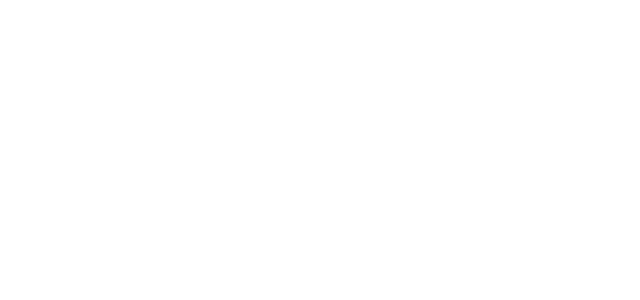
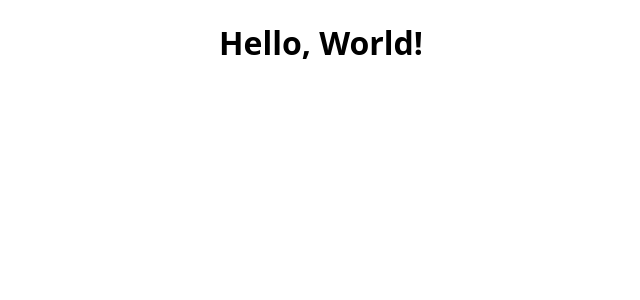
Before and after one commit to hakula139/vue-ts-app-template, a Vue app: page / in a window 1280 px wide. Shown: the top 300 px of the page, without its empty margins (319-959 px from the left). Built offline with nearby package versions, Linux system fonts and the light colour scheme.

Commit message:
feat: utilize vue-router, implement a simple demo

```diff
--- a/package.json
+++ b/package.json
@@ -11,7 +11,8 @@
     "prepare": "husky install"
   },
   "dependencies": {
-    "vue": "^3.2.45"
+    "vue": "^3.2.45",
+    "vue-router": "^4.1.6"
   },
   "devDependencies": {
     "@commitlint/cli": "^17.3.0",
@@ -31,6 +32,7 @@
     "prettier-eslint": "^15.0.1",
     "prettier-eslint-cli": "^7.1.0",
     "typescript": "^4.9.3",
+    "unplugin-vue-components": "^0.22.11",
     "vite": "^3.2.4",
     "vite-tsconfig-paths": "^3.6.0",
     "vue-eslint-parser": "^9.1.0",
--- a/src/App.vue
+++ b/src/App.vue
@@ -1,7 +1,3 @@
 <template>
-  <div />
+  <router-view />
 </template>
-
-<script setup lang="ts"></script>
-
-<style lang="scss" scoped></style>
--- /dev/null
+++ b/src/components/AppTitle.vue
@@ -0,0 +1,16 @@
+<template>
+  <h1>{{ props.msg }}</h1>
+</template>
+
+<script setup lang="ts">
+const props = defineProps<{
+  msg: string;
+}>();
+</script>
+
+<style scoped>
+h1 {
+  font-family: system-ui, -apple-system, Segoe UI, Roboto, Emoji, Helvetica, Arial, sans-serif;
+  text-align: center;
+}
+</style>
--- /dev/null
+++ b/src/components/index.ts
@@ -0,0 +1 @@
+export * as AppTitle from './AppTitle.vue';
--- /dev/null
+++ b/src/configs/index.ts
@@ -0,0 +1 @@
+export const { BASE_URL, PROD } = import.meta.env;
--- a/src/main.ts
+++ b/src/main.ts
@@ -1,7 +1,10 @@
 import { createApp } from 'vue';
 
 import App from '@/App.vue';
+import router from '@/router';
 
 const app = createApp(App);
 
+app.use(router);
+
 app.mount('#app');
--- /dev/null
+++ b/src/router/index.ts
@@ -0,0 +1,18 @@
+import { createRouter, createWebHistory, RouteRecordRaw } from 'vue-router';
+
+import { BASE_URL } from '@/configs';
+
+const routes: Array<RouteRecordRaw> = [
+  {
+    path: '/',
+    name: 'Root',
+    component: () => import('@/views/RootLayout.vue'),
+  },
+];
+
+const router = createRouter({
+  history: createWebHistory(BASE_URL),
+  routes,
+});
+
+export default router;
--- /dev/null
+++ b/src/views/RootLayout.vue
@@ -0,0 +1,3 @@
+<template>
+  <app-title msg="Hello, World!" />
+</template>
--- a/vite.config.ts
+++ b/vite.config.ts
@@ -1,8 +1,9 @@
 import { defineConfig } from 'vite';
 import tsconfigPaths from 'vite-tsconfig-paths';
 import vue from '@vitejs/plugin-vue';
+import Components from 'unplugin-vue-components/vite';
 
 // https://vitejs.dev/config/
 export default defineConfig({
-  plugins: [tsconfigPaths({ loose: true }), vue()],
+  plugins: [tsconfigPaths({ loose: true }), vue(), Components()],
 });
```
Also changed, not shown: 2 other files (tests, documents, lock files or other folders).
